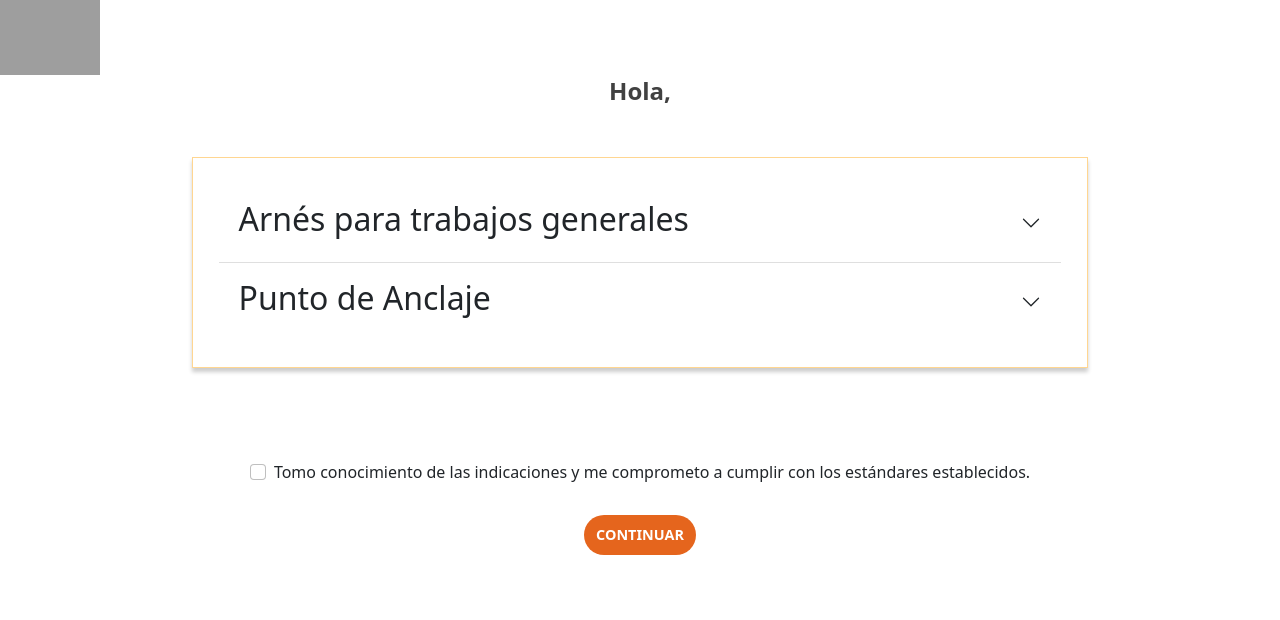
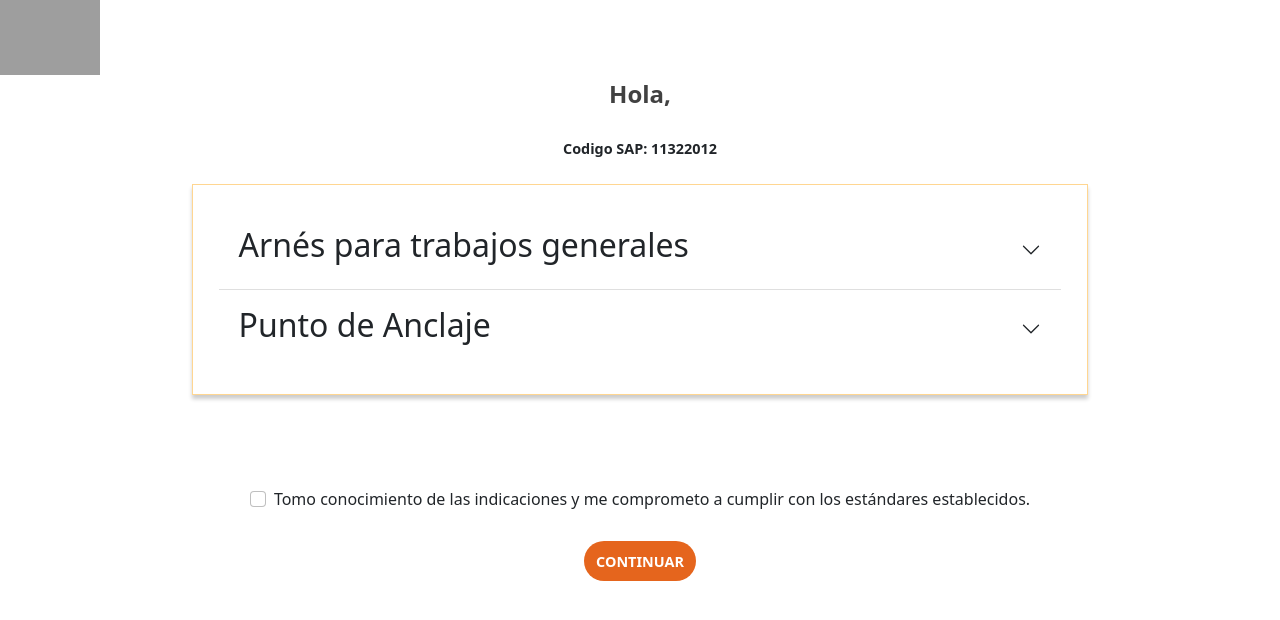
Before and after one commit to emmiraffo/desafio-bhp, a React (Create React App) app: page /harnessthree in a window 1280 px wide. Shown: the top 620 px of the page. Built offline with nearby package versions, Linux system fonts and the light colour scheme; grey boxes are pictures that could not be loaded.

Commit message:
se agrega codigo

```diff
--- a/src/components/Calculator.jsx
+++ b/src/components/Calculator.jsx
@@ -59,7 +59,7 @@ function Calculator(props) {
 
         <div>
             <img src="https://firebasestorage.googleapis.com/v0/b/elc-bhp.appspot.com/o/bhp_orn_rgb_pos%5B1%5D.png?alt=media&token=e67982c5-67f2-4153-9201-a18c75117eff" alt="logo" width="100px" />
-            <img className="containerImg" src="https://www.bhp.com/-/media/project/bhp1ip/bhp-com-en/images/_primary-banner/2021/210610_jimblebarbanner.jpg?h=585&iar=0&w=1440&hash=48C14C99831E48F05C1D64727BAD6258" />
+            <img className="containerImg" src="https://www.bhp.com/-/media/project/bhp1ip/bhp-com-en/images/_primary-banner/2021/210610_jimblebarbanner.jpg?h=585&iar=0&w=1440&hash=48C14C99831E48F05C1D64727BAD6258" alt="" />
 
         </div>
 
--- a/src/components/Glossary.jsx
+++ b/src/components/Glossary.jsx
@@ -1,15 +1,7 @@
 import React from 'react';
-import { useHistory } from "react-router-dom";
 import './glossary.css'
 
-export const Glossary = (props) => {
-    const { name, userRol}=props
-
-    let history = useHistory();
-
-    const cerrar = () => {
-      history.push('/calculadora' , props);
-    }
+export const Glossary = () => {
 
     return (
     <div className="container-glossary">
@@ -20,7 +12,7 @@ export const Glossary = (props) => {
      <ul>
        <li>ELC: Es el espacio libre de caída debajo de un usuario para evitar colisiones con el piso o una estructura (m)</li>
        <li>LE: Longitud del estrobo (m).</li>
-       <li>EA: Elongación del amortiguador de impacto (según NCh 1258/2; para Tipo 1: 1.2m)</li>
+       <li>EA: Elongación del amortiguador de impacto.</li>
        <li>ET: Estatura del trabajador (m).</li>
        <li>MS: Margen de seguridad (según NCh 1258/6 mayor o igual a 1m)</li>
      </ul>
--- a/src/components/Harness.css
+++ b/src/components/Harness.css
@@ -5,11 +5,21 @@
     flex-direction: column;
     align-items: center;
 }
-.nav-container-check{
+.nav-harness{
     width: 100vw;
     display: flex;
     align-items: flex-start;
 }
+.container-harness-tittle{
+    display: flex;
+    flex-direction: column;
+    align-items: center;
+}
+.container-harness-tittle span {
+    font-size: 0.9rem;
+    font-weight: 600;
+}
+
 .main-accordion{
     width: 100%;
 }
@@ -33,7 +43,7 @@
 }
 
 .fs-6{
-    font-weight: bold;
+    font-weight: 500;
 }
 .btn-form-harness{
     background-color: #E5651D;
--- a/src/components/HarnessOne.jsx
+++ b/src/components/HarnessOne.jsx
@@ -14,26 +14,27 @@ export const HarnessOne = (props) => {
 
   return (
     <div className="container-harness">
-    <nav className="nav-container-check">
+    <nav className="nav-harness">
       <img src="https://firebasestorage.googleapis.com/v0/b/elc-bhp.appspot.com/o/bhp_orn_rgb_pos%5B1%5D.png?alt=media&token=e67982c5-67f2-4153-9201-a18c75117eff" width="100px" alt="logo BHP" />
     </nav>
-    <section>
+    <section className="container-harness-tittle">
       <h1 className="name">Hola, {name}</h1>
       <h1 className="name">{userRol}</h1>
+      <span>Código SAP: 11322166</span>
     </section>
     <section className="main-accordion">
       <div className="accordion accordion-flush m-4">
         <div className="accordion-item">
             <h2 className="accordion-header" id="flush-headingOne">
             <button className="accordion-button collapsed" type="button" data-bs-toggle="collapse" data-bs-target="#flush-collapseOne" aria-expanded="false" aria-controls="flush-collapseOne">
-                <h2>Arnés soldadores</h2>
+                <h2>Arnés eléctricos</h2>
             </button>
             </h2>
             <div id="flush-collapseOne" class="accordion-collapse collapse" aria-labelledby="flush-headingOne" data-bs-parent="#accordionFlushExample">
               <div className="accordion-body">
                 <img className="accordion-img" src="https://bbrtreck.s3-sa-east-1.amazonaws.com/images/product/09-02-008-F1-1300.jpg" alt="arnes" width="150px" />
-                <p className="fs-6">Diseñado para trabajos para la soldadura o trabajos en caliente,
-                 y fabricado en materiales tales como aramida o materiales similares, este puede tener argollas metálicas.</p>
+                <p className="fs-6">Diseñado para trabajos relacionados con el manejo de cargas de tensión y arco eléctrico. Fabricado y certificado con materiales que cumplan con ASTM F887. Esta norma indica que
+                    debe soportar una carga calórica de 40 cal/cm2, además este arnés no debe tener partes metálicas.</p>
               </div>
             </div>
         </div>
--- a/src/components/HarnessThree.jsx
+++ b/src/components/HarnessThree.jsx
@@ -11,12 +11,13 @@ const HarnessThree = (props) => {
 
   return (
     <div className="container-harness">
-    <nav className="nav-container-check">
+    <nav className="nav-harness">
       <img src="https://firebasestorage.googleapis.com/v0/b/elc-bhp.appspot.com/o/bhp_orn_rgb_pos%5B1%5D.png?alt=media&token=e67982c5-67f2-4153-9201-a18c75117eff" width="100px" alt="logo BHP" />
     </nav>
-    <section>
+    <section className="container-harness-tittle">
       <h1 className="name">Hola, {name}</h1>
       <h1 className="name">{userRol}</h1>
+      <span>Codigo SAP: 11322012</span>
     </section>
     <section className="main-accordion">
       <div className="accordion accordion-flush m-4">
--- a/src/components/HarnessTwo.jsx
+++ b/src/components/HarnessTwo.jsx
@@ -12,12 +12,13 @@ const HarnessTwo = (props) => {
 
   return (
     <div className="container-harness">
-    <nav className="nav-container-check">
+    <nav className="nav-harness">
       <img src="https://firebasestorage.googleapis.com/v0/b/elc-bhp.appspot.com/o/bhp_orn_rgb_pos%5B1%5D.png?alt=media&token=e67982c5-67f2-4153-9201-a18c75117eff" width="100px" alt="logo BHP" />
     </nav>
-    <section>
+    <section className="container-harness-tittle">
       <h1 className="name">Hola, {name}</h1>
       <h1 className="name">{userRol}</h1>
+      <span>Código SAP: 11322031</span>
     </section>
     <section className="main-accordion">
       <div className="accordion accordion-flush m-4">
--- a/src/components/Result.jsx
+++ b/src/components/Result.jsx
@@ -28,7 +28,7 @@ function Result(props) {
                     <span >Trabaja seguro, si no te sientes preparado para proseguir mejor no lo hagas. En caso de dudas, contacta a tu supervisor.</span>
                 </div>
 
-                <img className="gif" src="https://firebasestorage.googleapis.com/v0/b/elc-bhp.appspot.com/o/ELC%20(2).gif?alt=media&token=00c040ee-fc2c-40f8-9aae-516897bd2205"  ></img>
+                <img className="gif" src="https://firebasestorage.googleapis.com/v0/b/elc-bhp.appspot.com/o/ELC%20(2).gif?alt=media&token=00c040ee-fc2c-40f8-9aae-516897bd2205"  alt="gif caída"></img>
 
             </div>
 
@@ -49,7 +49,7 @@ function Result(props) {
 
                     <div className="containerGif-mobil" >
 
-                        <img className="gif" src="https://firebasestorage.googleapis.com/v0/b/elc-bhp.appspot.com/o/ELC%20(2).gif?alt=media&token=00c040ee-fc2c-40f8-9aae-516897bd2205"  ></img>
+                        <img className="gif" src="https://firebasestorage.googleapis.com/v0/b/elc-bhp.appspot.com/o/ELC%20(2).gif?alt=media&token=00c040ee-fc2c-40f8-9aae-516897bd2205" alt="gif" ></img>
                         <div className="nota">
                             <i class="fa fa-exclamation-triangle fa-3x" aria-hidden="true" ></i>
                             <span >Trabaja seguro, si no te sientes preparado para proseguir mejor no lo hagas. En caso de dudas, contacta a tu supervisor.</span>
--- a/src/components/WarningDanger.jsx
+++ b/src/components/WarningDanger.jsx
@@ -1,4 +1,4 @@
-import React, { useState } from 'react';
+import React from 'react';
 import './calculadora.css';
 import html2pdf from 'html2pdf.js'
 
```
